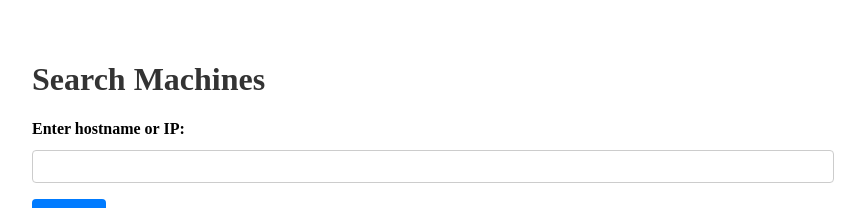
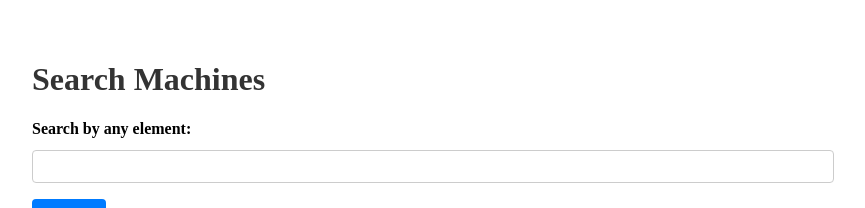
Before and after one commit to BooyahDev/BoopsDB, a Nuxt app in the folder boops-ui/: page / in a window 1280 px wide. Shown: the top 208 px of the page, without its empty margins (208-1073 px from the left). Built offline with nearby package versions, Linux system fonts and the light colour scheme.

Commit message:
検索できる要素を追加

```diff
--- a/boops-ui/pages/index.vue
+++ b/boops-ui/pages/index.vue
@@ -6,7 +6,7 @@
     <section>
       <form @submit.prevent="searchMachines">
         <div>
-          <label for="search">Enter hostname or IP:</label>
+          <label for="search">Search by any element:</label>
           <input v-model="searchQuery" type="text" id="search" required />
         </div>
         <button type="submit">Search</button>
```
